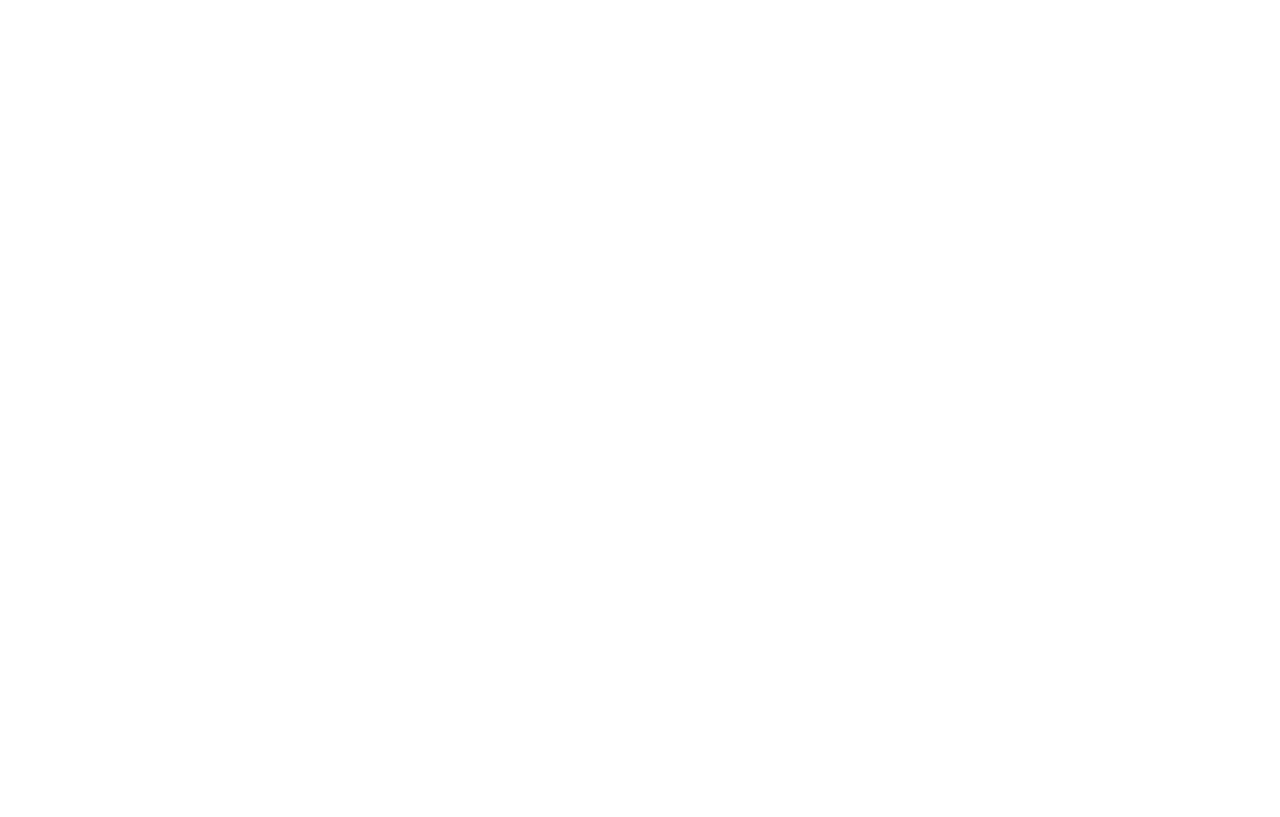
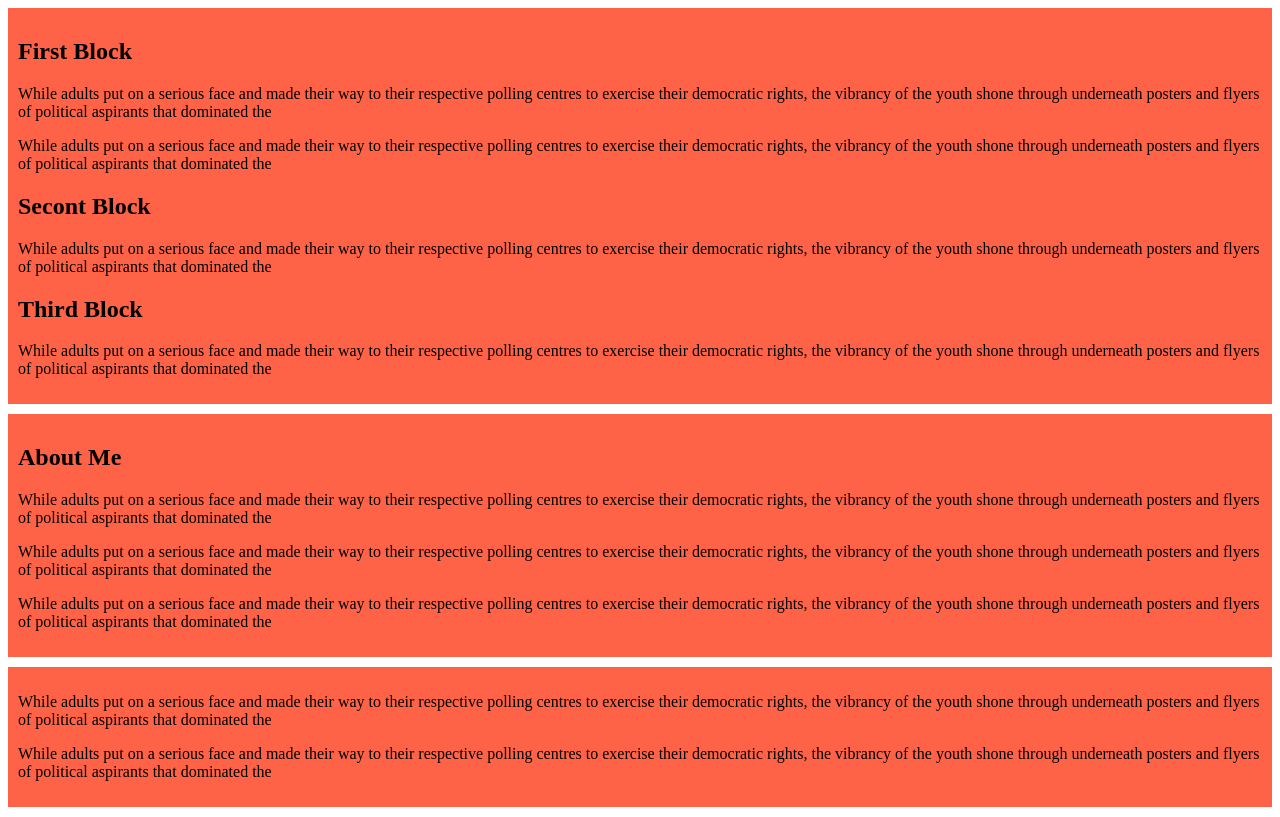
Before and after one commit to B1a2z3l6u7r/my-first-github-repo, a plain HTML site: page index.html in a window 1280 px wide. Drawn offline with Linux system fonts and the light colour scheme.

Commit message:
First Send

```diff
--- a/index.html
+++ b/index.html
@@ -4,8 +4,67 @@
     <meta charset="UTF-8">
     <meta name="viewport" content="width=device-width, initial-scale=1.0">
     <title>My First GitHub Project</title>
+    <link rel="stylesheet" href="styles/style.css">
 </head>
 <body>
+      <div>
+       <h2>First Block</h2>
+        <p>
+            While adults put on a serious face and made their way to their respective polling
+            centres to exercise their democratic rights, the vibrancy of the youth shone through
+             underneath posters and flyers of political aspirants that dominated the
+        </p>
+        <p>
+            While adults put on a serious face and made their way to their respective polling
+            centres to exercise their democratic rights, the vibrancy of the youth shone through
+             underneath posters and flyers of political aspirants that dominated the
+        </p>
+        <h2>Secont Block</h2>
+        <p>
+            While adults put on a serious face and made their way to their respective polling
+            centres to exercise their democratic rights, the vibrancy of the youth shone through
+             underneath posters and flyers of political aspirants that dominated the
+        </p>
+        <h2>Third Block</h2>
+        <p>
+            While adults put on a serious face and made their way to their respective polling
+            centres to exercise their democratic rights, the vibrancy of the youth shone through
+             underneath posters and flyers of political aspirants that dominated the
+        </p>
+    </div>
+    <div>
+        <h2> About Me</h2>
+        <p>
+            While adults put on a serious face and made their way to their respective polling
+            centres to exercise their democratic rights, the vibrancy of the youth shone through
+             underneath posters and flyers of political aspirants that dominated the
+        </p>
+        <p>
+            While adults put on a serious face and made their way to their respective polling
+            centres to exercise their democratic rights, the vibrancy of the youth shone through
+             underneath posters and flyers of political aspirants that dominated the
+        </p>
+        <p>
+            While adults put on a serious face and made their way to their respective polling
+            centres to exercise their democratic rights, the vibrancy of the youth shone through
+             underneath posters and flyers of political aspirants that dominated the
+        </p>
+
+    </div> <div>
+        <p>
+            While adults put on a serious face and made their way to their respective polling
+            centres to exercise their democratic rights, the vibrancy of the youth shone through
+             underneath posters and flyers of political aspirants that dominated the
+        </p>
+
+
+        <p>
+            While adults put on a serious face and made their way to their respective polling
+            centres to exercise their democratic rights, the vibrancy of the youth shone through
+             underneath posters and flyers of political aspirants that dominated the
+        </p>
+
+    </div>
 
 </body>
 </html>
--- /dev/null
+++ b/styles/style.css
@@ -0,0 +1,6 @@
+div{
+    background-color: tomato;
+    padding:10px;
+    margin-bottom: 10px;
+
+}
```
